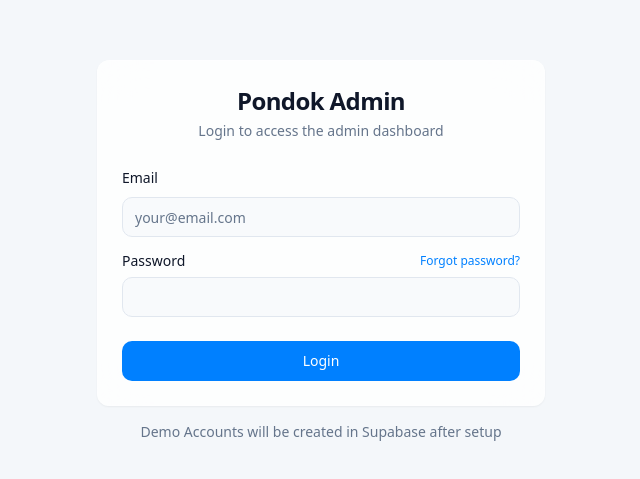
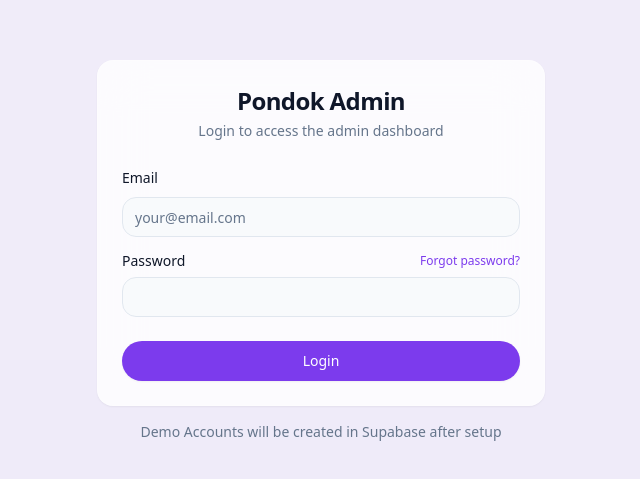
Before and after one commit to annasabdurrahman354/pondok-admin-hub, a React (Vite) app: page /login in a window 1280 px wide. Shown: the part 149-628 px from the top of the page, without its empty margins (319-959 px from the left). Built offline with nearby package versions, Linux system fonts and the light colour scheme.

Commit message:
Refactor: Apply Material 3 styling
Update the UI to use Material 3 design principles for a more modern and colorful look.

```diff
--- a/src/components/ui/button.tsx
+++ b/src/components/ui/button.tsx
@@ -1,3 +1,4 @@
+
 import * as React from "react"
 import { Slot } from "@radix-ui/react-slot"
 import { cva, type VariantProps } from "class-variance-authority"
@@ -5,24 +6,24 @@ import { cva, type VariantProps } from "class-variance-authority"
 import { cn } from "@/lib/utils"
 
 const buttonVariants = cva(
-  "inline-flex items-center justify-center gap-2 whitespace-nowrap rounded-md text-sm font-medium ring-offset-background transition-colors focus-visible:outline-none focus-visible:ring-2 focus-visible:ring-ring focus-visible:ring-offset-2 disabled:pointer-events-none disabled:opacity-50 [&_svg]:pointer-events-none [&_svg]:size-4 [&_svg]:shrink-0",
+  "inline-flex items-center justify-center gap-2 whitespace-nowrap rounded-full text-sm font-medium ring-offset-background transition-all focus-visible:outline-none focus-visible:ring-2 focus-visible:ring-ring focus-visible:ring-offset-2 disabled:pointer-events-none disabled:opacity-50 [&_svg]:pointer-events-none [&_svg]:size-4 [&_svg]:shrink-0",
   {
     variants: {
       variant: {
-        default: "bg-primary text-primary-foreground hover:bg-primary/90",
+        default: "bg-primary text-primary-foreground shadow-sm hover:bg-primary/90 hover:shadow-md",
         destructive:
-          "bg-destructive text-destructive-foreground hover:bg-destructive/90",
+          "bg-destructive text-destructive-foreground shadow-sm hover:bg-destructive/90",
         outline:
           "border border-input bg-background hover:bg-accent hover:text-accent-foreground",
         secondary:
-          "bg-secondary text-secondary-foreground hover:bg-secondary/80",
+          "bg-secondary text-secondary-foreground shadow-sm hover:bg-secondary/80",
         ghost: "hover:bg-accent hover:text-accent-foreground",
         link: "text-primary underline-offset-4 hover:underline",
       },
       size: {
-        default: "h-10 px-4 py-2",
-        sm: "h-9 rounded-md px-3",
-        lg: "h-11 rounded-md px-8",
+        default: "h-10 px-5 py-2",
+        sm: "h-9 rounded-full px-4",
+        lg: "h-11 rounded-full px-8",
         icon: "h-10 w-10",
       },
     },
--- a/src/components/ui/progress.tsx
+++ b/src/components/ui/progress.tsx
@@ -11,7 +11,7 @@ const Progress = React.forwardRef<
   <ProgressPrimitive.Root
     ref={ref}
     className={cn(
-      "relative h-4 w-full overflow-hidden rounded-full bg-secondary",
+      "relative h-3 w-full overflow-hidden rounded-full bg-secondary",
       className
     )}
     {...props}
--- a/src/components/ui/radio-group.tsx
+++ b/src/components/ui/radio-group.tsx
@@ -1,3 +1,4 @@
+
 import * as React from "react"
 import * as RadioGroupPrimitive from "@radix-ui/react-radio-group"
 import { Circle } from "lucide-react"
@@ -26,13 +27,13 @@ const RadioGroupItem = React.forwardRef<
     <RadioGroupPrimitive.Item
       ref={ref}
       className={cn(
-        "aspect-square h-4 w-4 rounded-full border border-primary text-primary ring-offset-background focus:outline-none focus-visible:ring-2 focus-visible:ring-ring focus-visible:ring-offset-2 disabled:cursor-not-allowed disabled:opacity-50",
+        "aspect-square h-5 w-5 rounded-full border-2 border-primary text-primary ring-offset-background focus:outline-none focus-visible:ring-2 focus-visible:ring-ring focus-visible:ring-offset-2 disabled:cursor-not-allowed disabled:opacity-50",
         className
       )}
       {...props}
     >
       <RadioGroupPrimitive.Indicator className="flex items-center justify-center">
-        <Circle className="h-2.5 w-2.5 fill-current text-current" />
+        <Circle className="h-3 w-3 fill-current text-current" />
       </RadioGroupPrimitive.Indicator>
     </RadioGroupPrimitive.Item>
   )
--- a/src/index.css
+++ b/src/index.css
@@ -5,7 +5,7 @@
 
 @layer base {
   :root {
-    /* Base colors inspired by Apple's minimalist design */
+    /* Material 3 inspired colorful palette */
     --background: 210 40% 98%;
     --foreground: 222 47% 11%;
 
@@ -15,36 +15,42 @@
     --popover: 0 0% 100%;
     --popover-foreground: 222 47% 11%;
 
-    --primary: 210 100% 50%;
+    /* More vibrant primary blue */
+    --primary: 262 83% 58%;
     --primary-foreground: 0 0% 100%;
 
-    --secondary: 210 40% 96%;
-    --secondary-foreground: 222 47% 11%;
+    /* Soft secondary purple */
+    --secondary: 262 60% 92%;
+    --secondary-foreground: 262 83% 38%;
 
+    /* Muted tones */
     --muted: 210 40% 96%;
     --muted-foreground: 215 16% 47%;
 
-    --accent: 210 40% 96%;
-    --accent-foreground: 222 47% 11%;
+    /* Accent colors */
+    --accent: 280 65% 96%;
+    --accent-foreground: 280 75% 38%;
 
+    /* Destructive red */
     --destructive: 0 84% 60%;
     --destructive-foreground: 210 40% 98%;
 
+    /* Border and input colors */
     --border: 214 32% 91%;
     --input: 214 32% 91%;
-    --ring: 222 84% 48%;
+    --ring: 262 83% 58%;
 
-    --radius: 0.75rem;
+    --radius: 1rem;
 
     /* Sidebar specific colors */
-    --sidebar-background: 210 40% 98%;
+    --sidebar-background: 262 60% 97%;
     --sidebar-foreground: 222 47% 11%;
-    --sidebar-primary: 210 100% 50%;
+    --sidebar-primary: 262 83% 58%;
     --sidebar-primary-foreground: 0 0% 100%;
-    --sidebar-accent: 210 40% 96%;
-    --sidebar-accent-foreground: 222 47% 11%;
-    --sidebar-border: 214 32% 91%;
-    --sidebar-ring: 222 84% 48%;
+    --sidebar-accent: 280 65% 96%;
+    --sidebar-accent-foreground: 280 75% 38%;
+    --sidebar-border: 262 30% 91%;
+    --sidebar-ring: 262 83% 58%;
   }
 
   * {
@@ -94,4 +100,25 @@
   .page-transition-exit {
     @apply animate-fade-out;
   }
+
+  /* Material 3 specific utilities */
+  .material-card {
+    @apply rounded-xl shadow-sm bg-card border-none transition-shadow hover:shadow-md;
+  }
+
+  .material-button {
+    @apply rounded-full font-medium transition-all;
+  }
+
+  .material-surface {
+    @apply rounded-2xl p-6 bg-secondary/30;
+  }
+
+  .material-elevation-1 {
+    @apply shadow-sm;
+  }
+
+  .material-elevation-2 {
+    @apply shadow-md;
+  }
 }
```
